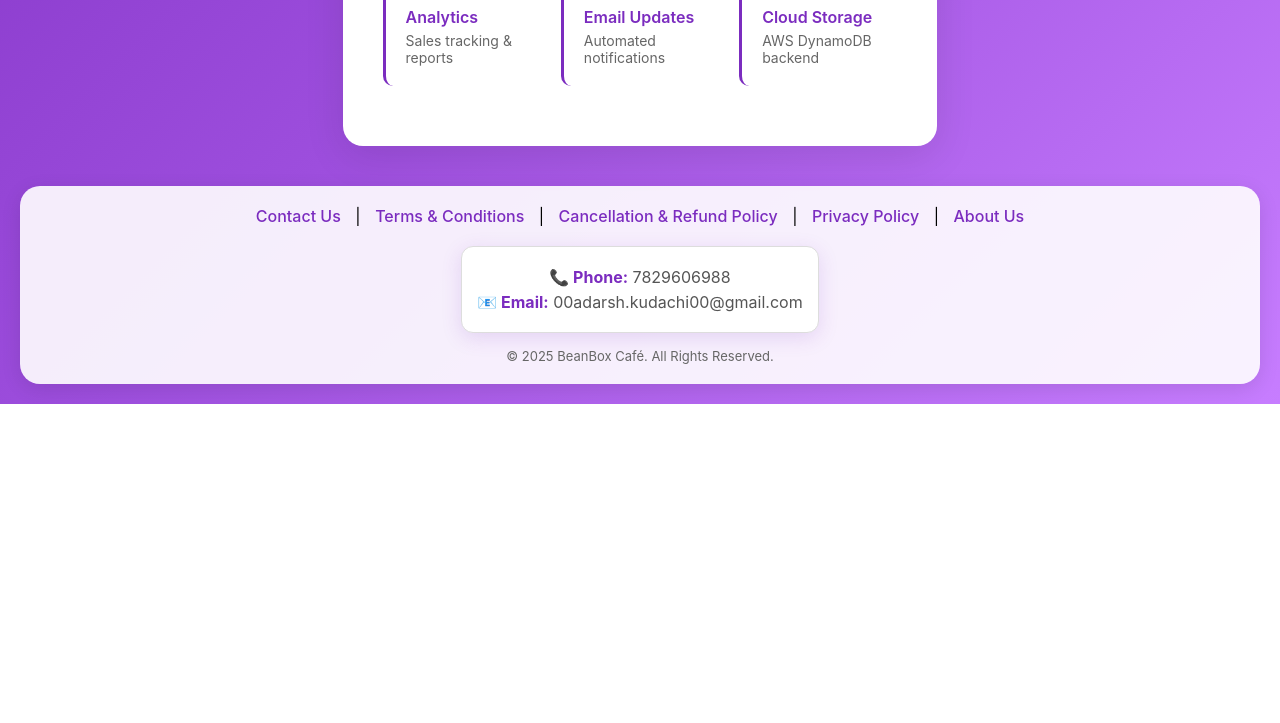
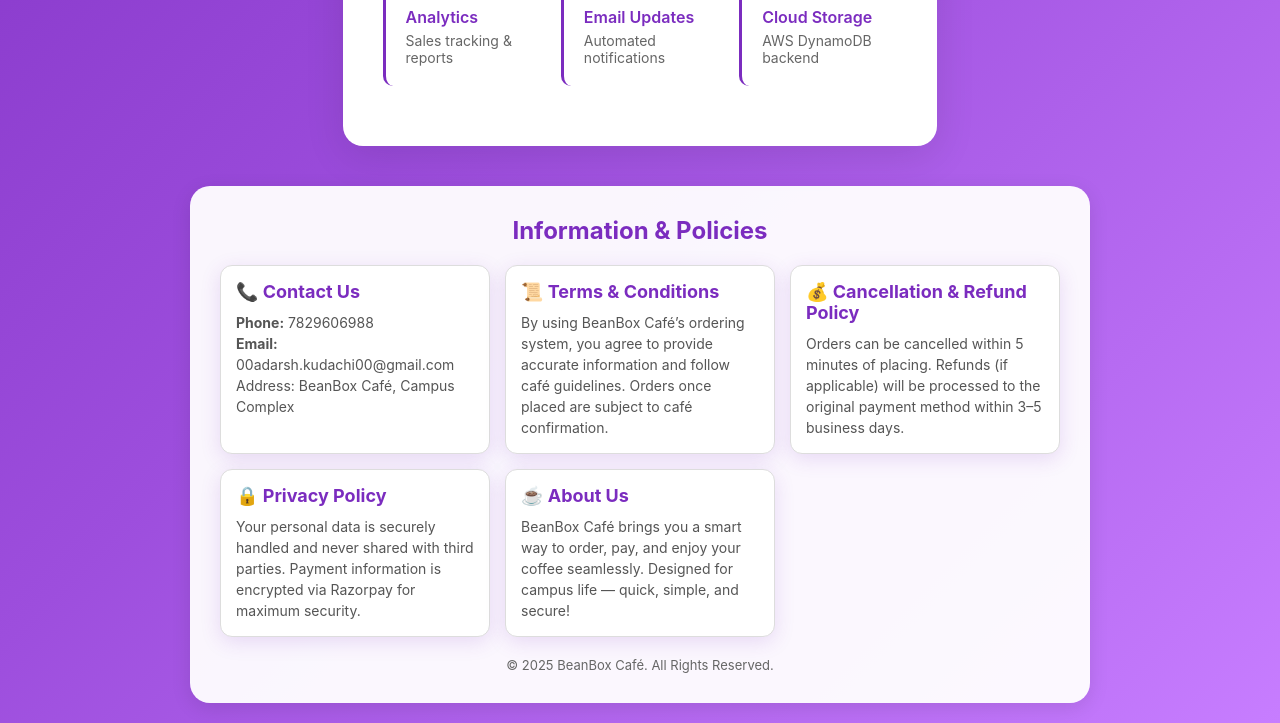
Before and after one commit to adarshkudachi18-png/coffe-shop, a website: page public/index.html in a window 1280 px wide. Shown: the part 711-1434 px from the top of the page. Before the commit the page ends 1115 px from the top, so only its background shows below. Drawn offline with Linux system fonts and the light colour scheme.

Commit message:
Update index.html

```diff
--- a/public/index.html
+++ b/public/index.html
@@ -18,7 +18,7 @@
       display: flex;
       flex-direction: column;
       align-items: center;
-      justify-content: center;
+      justify-content: flex-start;
       padding: 20px;
     }
 
@@ -29,6 +29,7 @@
       padding: 60px 40px;
       border-radius: 20px;
       box-shadow: 0 10px 40px rgba(0, 0, 0, 0.1);
+      margin-bottom: 40px;
     }
 
     .logo {
@@ -129,52 +130,57 @@
     /* Footer Section */
     footer {
       width: 100%;
-      background: rgba(255, 255, 255, 0.9);
-      margin-top: 40px;
+      max-width: 900px;
+      background: rgba(255, 255, 255, 0.95);
       border-radius: 20px;
-      padding: 20px;
+      padding: 30px;
       text-align: center;
       box-shadow: 0 5px 20px rgba(0, 0, 0, 0.1);
     }
 
-    .footer-links {
-      margin-bottom: 10px;
+    footer h2 {
+      color: #7B2CBF;
+      margin-bottom: 20px;
     }
 
-    .footer-links a {
-      color: #7B2CBF;
-      text-decoration: none;
-      font-weight: 500;
-      margin: 0 10px;
-      transition: color 0.3s;
+    .info-cards {
+      display: grid;
+      grid-template-columns: repeat(auto-fit, minmax(250px, 1fr));
+      gap: 15px;
+      text-align: left;
     }
 
-    .footer-links a:hover {
-      color: #5A189A;
-      text-decoration: underline;
-    }
-
-    .contact-card {
+    .info-card {
       background: white;
       border: 1px solid #ddd;
       border-radius: 12px;
       padding: 15px;
-      display: inline-block;
-      margin-top: 10px;
       box-shadow: 0 5px 20px rgba(123, 44, 191, 0.15);
+      transition: transform 0.3s;
     }
 
-    .contact-card p {
-      margin: 5px 0;
-      color: #555;
+    .info-card:hover {
+      transform: translateY(-4px);
     }
 
-    .contact-card strong {
+    .info-card h3 {
+      color: #7B2CBF;
+      margin-bottom: 10px;
+      font-size: 18px;
+    }
+
+    .info-card p {
+      color: #555;
+      font-size: 14px;
+      line-height: 1.5;
+    }
+
+    .contact-card p strong {
       color: #7B2CBF;
     }
 
     .footer-bottom {
-      margin-top: 15px;
+      margin-top: 20px;
       font-size: 13px;
       color: #666;
     }
@@ -194,11 +200,6 @@
       }
       .btn {
         width: 100%;
-      }
-      .footer-links {
-        display: flex;
-        flex-direction: column;
-        gap: 6px;
       }
     }
   </style>
@@ -249,17 +250,35 @@
   </div>
 
   <footer>
-    <div class="footer-links">
-      <a href="/contact.html">Contact Us</a> |
-      <a href="/terms.html">Terms & Conditions</a> |
-      <a href="/refund.html">Cancellation & Refund Policy</a> |
-      <a href="/privacy.html">Privacy Policy</a> |
-      <a href="/about.html">About Us</a>
-    </div>
+    <h2>Information & Policies</h2>
 
-    <div class="contact-card">
-      <p><strong>📞 Phone:</strong> 7829606988</p>
-      <p><strong>📧 Email:</strong> 00adarsh.kudachi00@gmail.com</p>
+    <div class="info-cards">
+      <div class="info-card">
+        <h3>📞 Contact Us</h3>
+        <p><strong>Phone:</strong> 7829606988<br>
+        <strong>Email:</strong> 00adarsh.kudachi00@gmail.com<br>
+        Address: BeanBox Café, Campus Complex</p>
+      </div>
+
+      <div class="info-card">
+        <h3>📜 Terms & Conditions</h3>
+        <p>By using BeanBox Café’s ordering system, you agree to provide accurate information and follow café guidelines. Orders once placed are subject to café confirmation.</p>
+      </div>
+
+      <div class="info-card">
+        <h3>💰 Cancellation & Refund Policy</h3>
+        <p>Orders can be cancelled within 5 minutes of placing. Refunds (if applicable) will be processed to the original payment method within 3–5 business days.</p>
+      </div>
+
+      <div class="info-card">
+        <h3>🔒 Privacy Policy</h3>
+        <p>Your personal data is securely handled and never shared with third parties. Payment information is encrypted via Razorpay for maximum security.</p>
+      </div>
+
+      <div class="info-card">
+        <h3>☕ About Us</h3>
+        <p>BeanBox Café brings you a smart way to order, pay, and enjoy your coffee seamlessly. Designed for campus life — quick, simple, and secure!</p>
+      </div>
     </div>
 
     <div class="footer-bottom">
```
